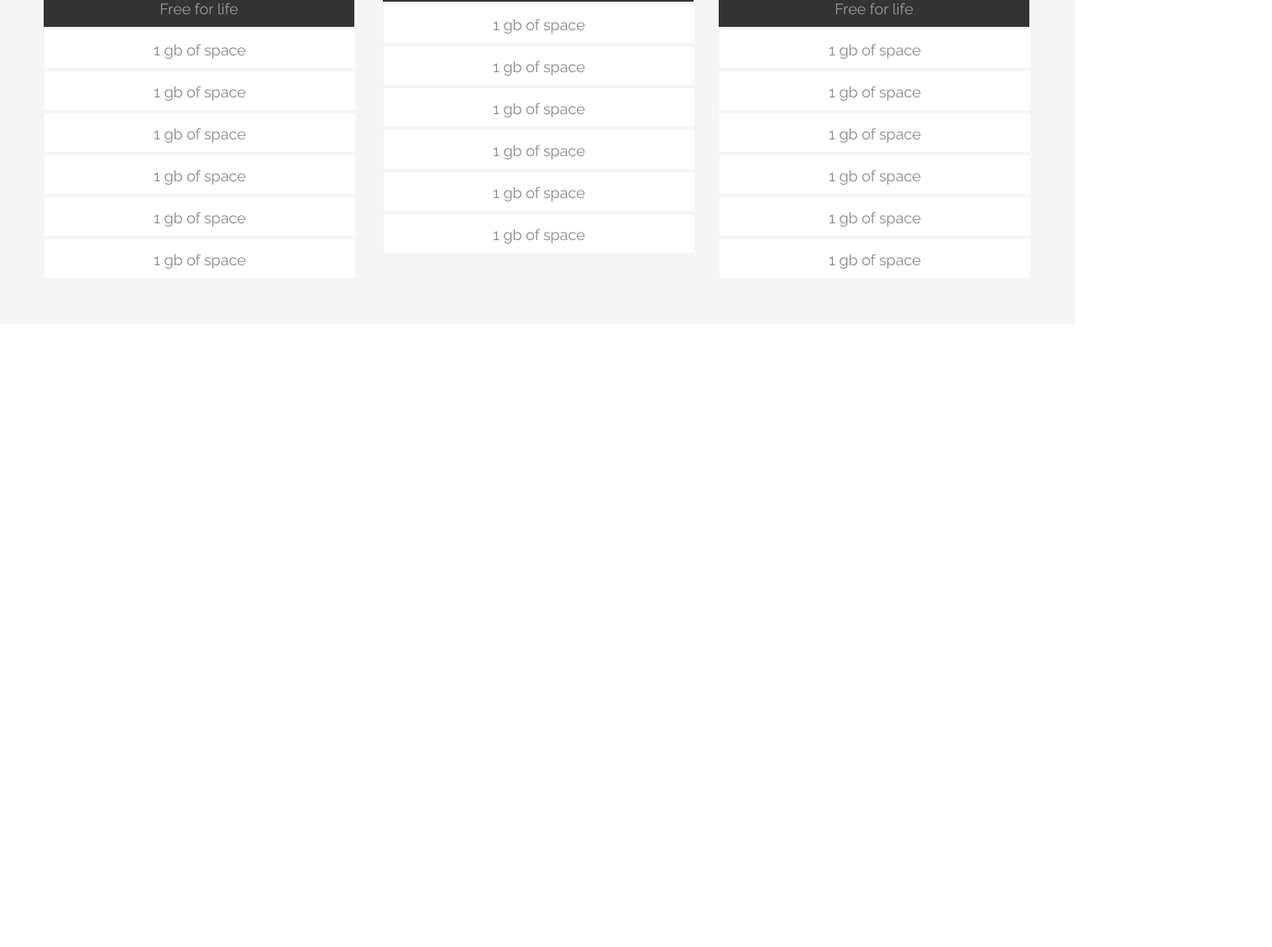
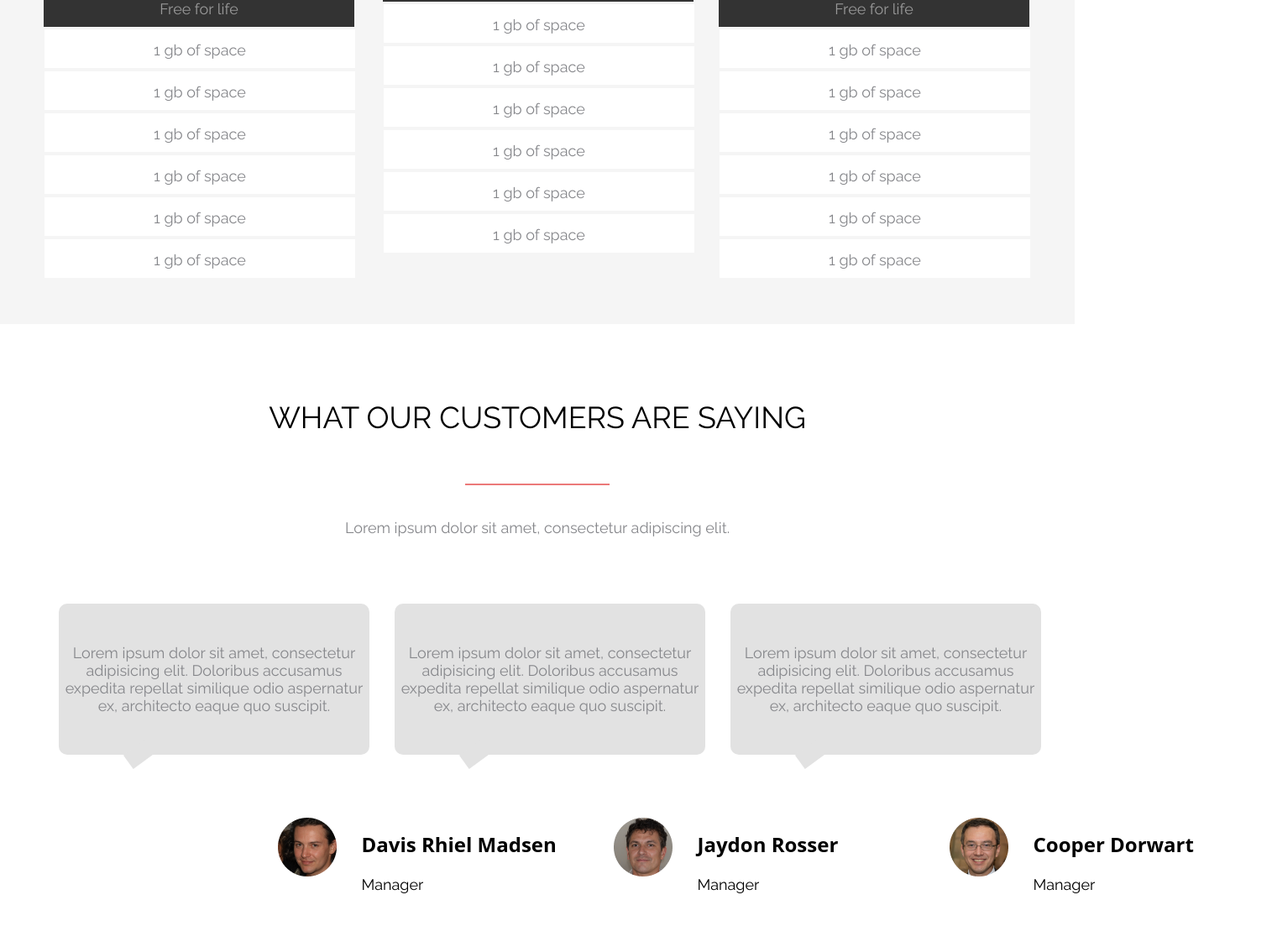
Before and after one commit to maskal20199/axit, a plain HTML site: page dz1,1.html in a window 1280 px wide. Shown: the part 2046-3174 px from the top of the page at 84% size, 1515 px wide, since content can reach past the window. Before the commit the page ends 2432 px from the top, so only its background shows below. Drawn offline with Linux system fonts and the light colour scheme.

Commit message:
add praising

```diff
--- a/css/style.css
+++ b/css/style.css
@@ -335,7 +335,9 @@ margin-left: 140px ;
 .btn--red{
 	background-color:#FF4343;
 }
+
 /*======== Контейнер1 ========*/
+
 .conteiner{
 	width: 100%;
 }
@@ -372,7 +374,9 @@ margin-left: 140px ;
 	color: #6C7279;
 
 }
+
 /*======== Контейнер2 ========*/
+
 .conteiner2{
 width: 100%;
 height: 900px;
@@ -477,3 +481,125 @@ li{
 	text-align: center;
 	margin: 30px;
 }
+
+/*======== Контейнер2 ========*/
+
+.conteiner2__pricing{
+	width:100% ;
+	height: 100px;
+	text-align: center;
+	padding-top: 90px;
+	font-family: 'Raleway';
+	font-style: normal;
+	font-weight: 400;
+	font-size: 36px;
+	line-height: 42px;
+	align-items: center;
+	text-transform: uppercase;
+	color: #000000;
+}
+.conteiner2__border{
+	width: 170px;
+	border: 1px solid #EC7979;
+	margin: 0 auto;
+}
+.conteiner2__quote{
+	font-family: 'Raleway';
+	font-style: normal;
+	font-weight: 400;
+	font-size: 18px;
+	line-height: 21px;
+	align-items: center;
+	text-align: center;
+	color: #86878B;
+	padding-top: 40px;
+}
+.conteiner2__revievs{
+	display: flex;
+	justify-content: center;
+	padding-top: 80px;
+	align-items:stretch;
+}
+.revires__box{
+	width: 370px;
+	height: 180px;
+	display: flex;
+	align-items: center;
+	text-align: center;
+	border-radius: 10px;
+	font-family: 'Raleway';
+	font-style: normal;
+	font-weight: 400;
+	font-size: 18px;
+	line-height: 21px;
+	color: #86878B;
+	background: #E2E2E2;
+	margin-left: 30px;
+}
+.polygon{
+	position: relative;
+	display: flex;
+	justify-content:center;
+	z-index: 1;
+	margin-top: -10px;
+}
+.polygon__one{
+	width: 30px;
+	height: 20px;
+	transform: rotate(324deg);
+	background:  #E2E2E2;
+	margin-left: -150px;
+}
+.polygon__two{
+	width: 30px;
+	height: 20px;
+	transform: rotate(324deg);
+	background: #E2E2E2;
+	margin-left: 370px;
+}
+.polygon__three{
+	width: 30px;
+	height: 20px;
+	transform: rotate(324deg);
+	background: #E2E2E2;
+	margin-left: 370px;
+}
+
+
+.people{
+	width: 1200px;
+	display: flex;
+	justify-content:center;
+	margin-top:65px ;
+	padding-bottom: 64px;
+	padding-left: 315px;
+}
+.people__photo{
+	margin: 0 auto;
+	position: relative;
+	z-index: 1;
+}
+.people__initials{
+	position: relative;
+	z-index: 2;
+	width: 269px;
+	height: 54px;
+	font-family: 'Open Sans';
+	font-style: normal;
+	font-weight: 700;
+	font-size: 24px;
+	line-height: 33px;
+	margin-top: -62px;
+	margin-left: 100px;
+	text-transform: capitalize;
+	color: #000000;
+}
+.people__job-title{
+	font-family: 'Raleway';
+	font-style: normal;
+	font-weight: 400;
+	font-size: 18px;
+	line-height: 21px;
+	color: #000000;
+	margin-left: 100px;
+}
--- a/dz1,1.html
+++ b/dz1,1.html
@@ -129,6 +129,65 @@
 			</div>
 		</div>
 	</div>
+	<div class="conteiner3">
+		<div class="conteiner2__pricing">
+			<p>what our customers are saying</p>
+		</div>
+		<div class="conteiner2__border"></div>
+		<div class="conteiner2__quote">
+			<p>Lorem ipsum dolor sit amet, consectetur adipiscing elit.</p>
+		</div>
+		<div class="conteiner2__revievs">
+			<div class="revires__box">
+				<p>Lorem ipsum dolor sit amet,
+					consectetur adipisicing elit. Doloribus
+					accusamus expedita repellat similique
+					odio aspernatur ex, architecto eaque
+					quo suscipit.
+				</p>
+			</div>
+			<div class="revires__box">
+				<p>Lorem ipsum dolor sit amet,
+					consectetur adipisicing elit. Doloribus
+					accusamus expedita repellat similique
+					odio aspernatur ex, architecto eaque
+					quo suscipit.
+				</p>
+			</div>
+			<div class="revires__box">
+				<div>
+					<p>Lorem ipsum dolor sit amet,
+					consectetur adipisicing elit. Doloribus
+					accusamus expedita repellat similique
+					odio aspernatur ex, architecto eaque
+					quo suscipit.
+					</p>
+				</div>
+			</div>
+		</div>
+		<div class="polygon">
+			<div class="polygon__one"></div>
+			<div class="polygon__two"></div>
+			<div class="polygon__three"></div>
+		</div>
+		<div class="people">
+			<div class="people__photo">
+				<img src="img/photo/Ellipse 7.png" alt="men">
+				<p class="people__initials">Davis Rhiel Madsen</p>
+				<p class="people__job-title">Manager</p>
+			</div>
+			<div class="people__photo">
+				<img src="img/photo/Ellipse 8.png" alt="men">
+				<p class="people__initials">Jaydon Rosser</p>
+				<p class="people__job-title">Manager</p>
+			</div>
+			<div class="people__photo">
+				<img src="img/photo/Ellipse 9.png" alt="men">
+				<p class="people__initials">Cooper Dorwart</p>
+				<p class="people__job-title">Manager</p>
+			</div>
+		</div>
+	</div>
 
 </body>
 
```
Also changed, not shown: img/photo/Ellipse 7.png (added), img/photo/Ellipse 8.png (added), img/photo/Ellipse 9.png (added).
